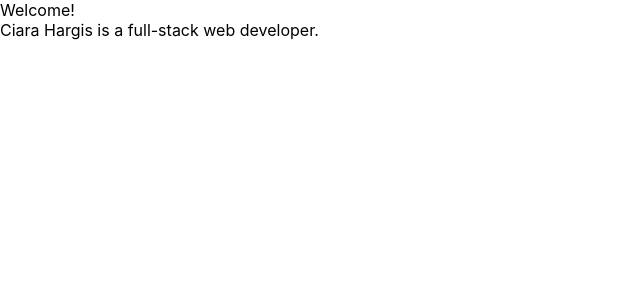
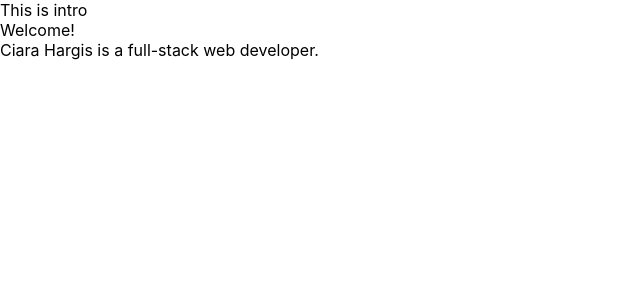
Before and after one commit to NumiBlue/reactportfolio, a React (Create React App) app in the folder my-app/: page / in a window 1280 px wide. Shown: the top 300 px of the page, without its empty margins (0-640 px from the left). Built offline with nearby package versions, Linux system fonts and the light colour scheme; a web font is replaced by a local one.

Commit message:
fixes intro

```diff
--- a/my-app/src/App.js
+++ b/my-app/src/App.js
@@ -1,14 +1,15 @@
-import About from './components/About';
-import './App.css';
-import Navbar from './components/Navbar';
-
-
+import About from "./components/About";
+import "./App.css";
+import Navbar from "./components/Navbar";
+import Intro from "./components/intro/Intro";
 
 function App() {
   return (
     <div>
-    <Navbar/>
-    <About/>
+      <Intro />
+      <Navbar />
+
+      <About />
     </div>
   );
 }
--- a/my-app/src/components/intro/intro.jsx/intro.jsx
+++ b/my-app/src/components/intro/Intro.jsx
@@ -1,7 +1,7 @@
 const Intro = () => {
     return (
         <div>
-            this is intro
+            This is intro
         </div>
     )
 }
```
Also changed, not shown: my-app/src/components/intro/Intro.css (added), my-app/src/components/intro/intro.jsx/intro.css (added).
